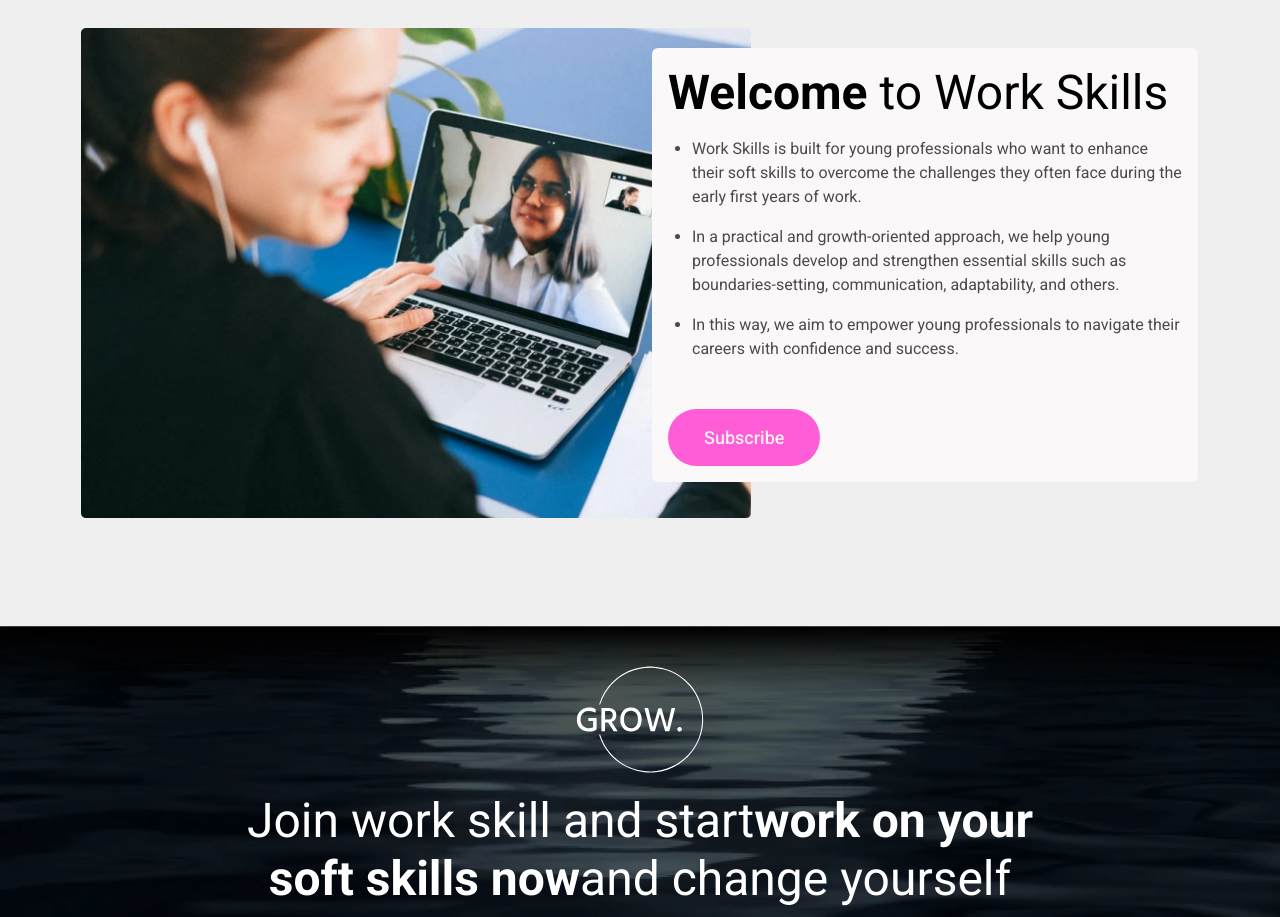
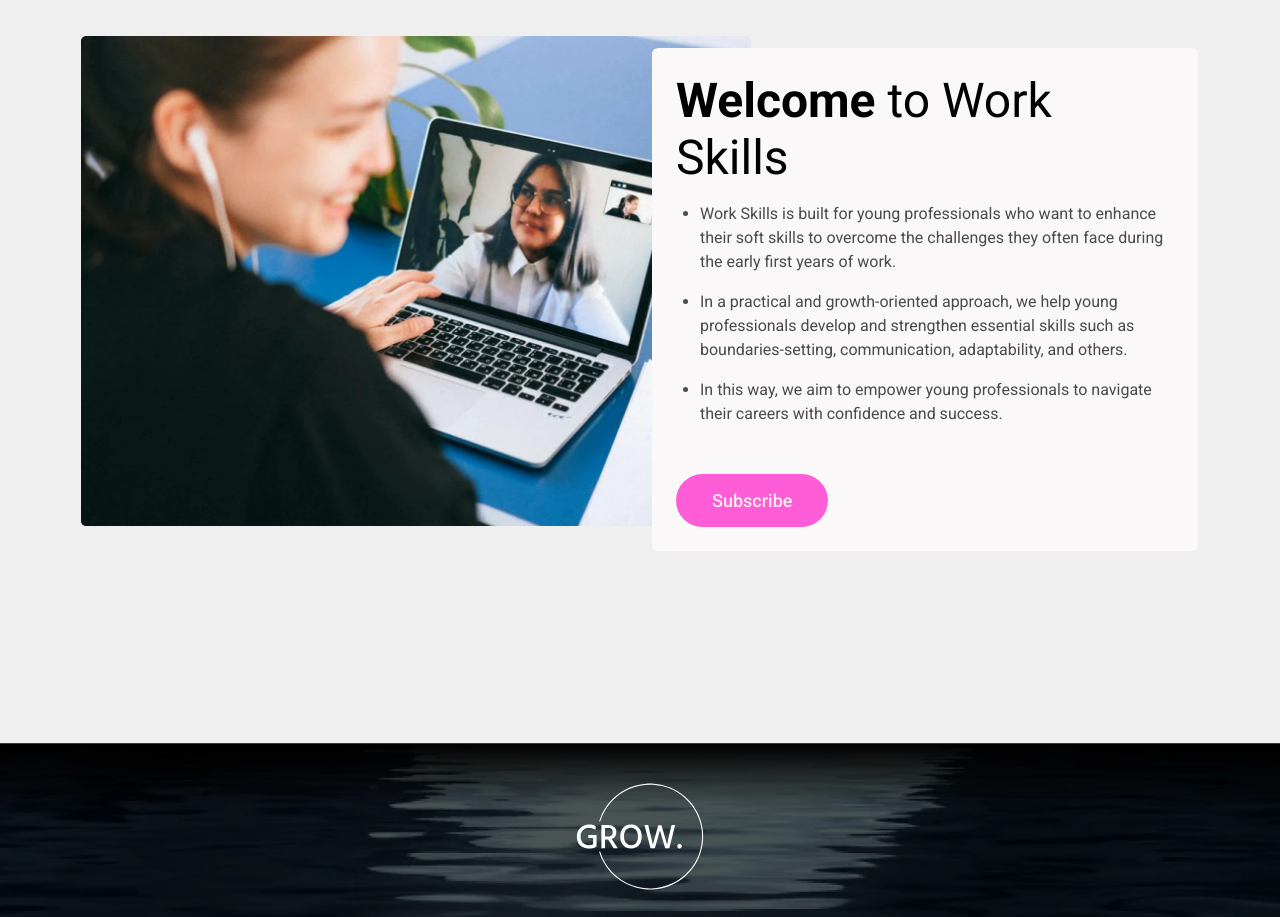
Before and after one commit to sukhvinder-jaat/grow, a React (Create React App) app: page / in a window 1280 px wide. Shown: the part 920-1837 px from the top of the page. Built offline with nearby package versions, Linux system fonts and the light colour scheme.

Commit message:
space arrange

```diff
--- a/src/App.css
+++ b/src/App.css
@@ -15,6 +15,7 @@
   --color-whiteCD: #cdc8c9;
   --color-whiteB7: #b7b9bb;
   --color-pinkFF: #ff5cd7;
+  --color-pinkF7: #ff7ddf;
   --color-silver8E: #8e9294;
   --color-silver87: #878a8d;
   --color-silver48: #484848;
@@ -103,6 +104,12 @@
 .bg_whiteF8 {
   background-color: var(--color-whiteF8);
 }
+.bg_pinkF7 {
+  background-color: var(--color-pinkF7);
+}
+button{
+  transition: 0.3s ease-in-out !important;
+}
 /* responisve */
 @media (max-width: 1023.98px) {
   :root {
--- a/src/App.js
+++ b/src/App.js
@@ -10,10 +10,7 @@ import { View } from "./components/View";
 import { Updated } from "./components/Updated";
 import BackToTop from "./components/common/BackToTop";
 import Preloader from "./components/common/Preloader";
-import AOS from "aos";
-import "aos/dist/aos.css";
 function App() {
-  AOS.init({ disable: "mobile", duration: 700, once: true });
   return (
     <>
       <div className=" bg_whiteEF overflow-hidden">
--- a/src/components/Frequently.jsx
+++ b/src/components/Frequently.jsx
@@ -6,15 +6,12 @@ export const Frequently = () => {
   return (
     <div className="bg_whiteEF position-relative z-1 mb-sm-5 mb-4 pb-lg-4 pt-md-0 pt-3">
       <Container className="py-md-5 py-4" id="events">
-        <p
-          className="ff_outfit fw-semibold fs_5xl text-center text-black mb-4 pb-3"
-          data-aos="fade-up"
-        >
+        <p className="ff_outfit fw-semibold fs_5xl text-center text-black mb-4 pb-3">
           Frequently Asked Questions
         </p>
         {/* accordian */}
         {AccordianData.map((data) => [
-          <Accordion key={data.id} data-aos="fade-up">
+          <Accordion key={data.id}>
             <Accordion.Item eventKey="0" className="mb-3">
               <Accordion.Header>
                 <p className="ff_outfit mb-0 fs_xl fw-medium clr_black0D lh_110">
--- a/src/components/Hero.jsx
+++ b/src/components/Hero.jsx
@@ -17,8 +17,8 @@ export const Hero = () => {
               the readable content of a page when looking at its layout. The
               point of using Lorem Ipsum is that it has a more-or-less norma.
             </p>
-            <button className="ff_roboto fw-medium fs_md lh_normal rounded-pill startBorder mt-sm-4 p_16_34 bg-transparent text-white">
-              Get Started
+            <button className="ff_roboto fw-medium fs_md lh_normal rounded-pill startBorder mt-sm-4 p_16_34 whiteHover position-relative overflow-hidden hoverWhite bg_whiteHover">
+              <span className=" position-relative">Get Started</span>
             </button>
           </div>
         </Container>
--- a/src/components/Join.jsx
+++ b/src/components/Join.jsx
@@ -11,19 +11,16 @@ export const Join = () => {
             src={joinLogo}
             alt="joinLogo"
             className="w-100 mx_128"
-            data-aos="fade-up"
           />
           <p
-            className="ff_roboto fs_4xl fw-normal text-center text-white lh_120 mx_800 mt_19 mb-0 lh_120"
-            data-aos="fade-up"
+            className="ff_roboto fs_4xl fw-normal text-center text-white lh_120 mx_800 my-3 py-1  mb-0 lh_120"
           >
             Join work skill and start
-            <span className="fw-semibold">work on your soft skills now</span>
+            <span className="fw-semibold"> work on your soft skills now </span>
             and change yourself
           </p>
           <p
-            className="mt_19 ff_roboto fs_sm fw-normal clr_whiteB7 mb_45 mx_510 text-center"
-            data-aos="fade-up"
+            className="ff_roboto fs_sm fw-normal clr_whiteB7 mb-lg-5 mb-4 mx_510 text-center"
           >
             Lpsum diam curabitur tincidunt sed vitae nulla a porttitor sed. Eros
             sem sed gravida in nulla dictum
--- a/src/components/Welcome.jsx
+++ b/src/components/Welcome.jsx
@@ -4,9 +4,12 @@ import { SubscribeBtn } from "./common/SubscribeBtn";
 import welcomeImg from "../assets/images/webp/WelcomeImg.webp";
 export const Welcome = () => {
   return (
-    <div className="bg_whiteEF pt-md-5 pb-md-4 my-md-5 my-4 position-relative z-1">
+    <div className="bg_whiteEF pt-md-5 pb-md-5 my-md-5 my-4 position-relative z-1">
       <Container>
-        <Row className="position-relative welcomeImg pt-md-0 pt-4" id="about">
+        <Row
+          className="position-relative welcomeImg pt-md-0 pt-4 pb-md-4"
+          id="about"
+        >
           <Col xl={6} md={4} xs={12}>
             <p className="d-md-none ff_roboto fw-normal text-black mb-0 fs_4xl mb-3">
               <span className="fw-semibold ">Welcome</span> to Work Skills
@@ -18,46 +21,22 @@ export const Welcome = () => {
             />
           </Col>
           <Col xl={6} md={8} xs={12} className="my-md-4 mb-md-4">
-            <div
-              className="bg_whiteFA rounded-2 p-sm-3 p-2 my-md-5 mb-5 mt-3 position-relative z-1"
-              data-aos-offset="200"
-              data-aos="fade-left"
-            >
-              <p
-                className="ff_roboto d-md-block lh_normal d-none fw-normal text-black mb-0 fs_4xl mb-3 "
-                data-aos-offset="200"
-                data-aos="fade-left"
-                data-aos-anchor-placement="center-bottom"
-              >
+            <div className="bg_whiteFA rounded-2 p-sm-4 p-2 my-md-5 mb-5 mt-3 position-relative z-1">
+              <p className="ff_roboto d-md-block lh_normal d-none fw-normal text-black mb-0 fs_4xl mb-3 ">
                 <span className="fw-semibold ">Welcome</span> to Work Skills
               </p>
               <ul className="ps-4 mb-xl-5 mb-4">
-                <li
-                  className="list_dot ff_roboto fs_sm fw-normal clr_silver4B mb-3"
-                  data-aos-offset="200"
-                  data-aos="fade-left"
-                  data-aos-anchor-placement="center-bottom"
-                >
+                <li className="list_dot ff_roboto fs_sm fw-normal clr_silver4B mb-3">
                   Work Skills is built for young professionals who want to
                   enhance their soft skills to overcome the challenges they
                   often face during the early first years of work.
                 </li>
-                <li
-                  className="list_dot ff_roboto fs_sm fw-normal clr_silver4B mb-3"
-                  data-aos="fade-left"
-                  data-aos-offset="200"
-                  data-aos-anchor-placement="center-bottom"
-                >
+                <li className="list_dot ff_roboto fs_sm fw-normal clr_silver4B mb-3">
                   In a practical and growth-oriented approach, we help young
                   professionals develop and strengthen essential skills such as
                   boundaries-setting, communication, adaptability, and others.
                 </li>
-                <li
-                  className="list_dot ff_roboto fs_sm fw-normal clr_silver4B"
-                  data-aos="fade-left"
-                  data-aos-anchor-placement="center-bottom"
-                  data-aos-offset="200"
-                >
+                <li className="list_dot ff_roboto fs_sm fw-normal clr_silver4B">
                   In this way, we aim to empower young professionals to navigate
                   their careers with confidence and success.
                 </li>
--- a/src/components/common/Preloader.jsx
+++ b/src/components/common/Preloader.jsx
@@ -13,8 +13,11 @@ const Preloader = () => {
       <div className="d-flex justify-content-center align-items-center min-vh-100">
         <span className="z-15 w-50 d-flex flex-column justify-content-center align-items-center">
           <div className="d-inline-block">
-            <p className="ff_roboto mx_600 lh_normal text-center fs_6xl text-white fw-normal mb-0 typed">
-              Grow <span className="fw-medium">Work</span> Skill
+            <p className="ff_roboto mx_600 lh_normal text-center fs_4xl text-white fw-normal mb-0 typed">
+              Meet <span className="fw-semibold">Work Skill</span> Your
+            </p>
+            <p className="ff_roboto mx_600 lh_normal text-center fs_4xl text-white fw-normal mb-0 typed">
+              Agency for Growth
             </p>
           </div>
         </span>
--- a/src/components/common/SubscribeBtn.jsx
+++ b/src/components/common/SubscribeBtn.jsx
@@ -3,10 +3,9 @@ export const SubscribeBtn = (props) => {
   return (
     <div>
       <button
-        data-aos="fade-up"
-        className="ff_roboto fw-medium fs_md lh_normal rounded-pill p_16_34 bg_pinkFF clr_whiteFFE subscribeHover"
+        className="ff_roboto whiteHover overflow-hidden position-relative fw-medium fs_md lh_normal rounded-pill p_16_34 bg_pinkFF clr_whiteFFE subscribeHover h_53 d-flex align-items-center"
       >
-        {props.text}
+        <span className="position-relative z-1">{props.text}</span>
       </button>
     </div>
   );
--- a/src/index.css
+++ b/src/index.css
@@ -5,11 +5,6 @@
   text-decoration: none !important;
   scroll-behavior: smooth;
   box-sizing: border-box !important;
-}
-.container {
-  max-width: 1140px !important;
-  padding-left: 12px !important;
-  padding-right: 12px !important;
 }
 .pointer {
   cursor: pointer;
@@ -114,9 +109,6 @@
 }
 .mx_800 {
   max-width: 800px;
-}
-.mt_19 {
-  margin-top: 19px;
 }
 .mx_510 {
   max-width: 510px;
@@ -234,6 +226,9 @@ button:focus:not(:focus-visible) {
 .min_h_140 {
   min-height: 140px;
 }
+.h_53{
+  height: 53px;
+}
 .p_12_24 {
   padding: 12px 24px;
 }
@@ -264,7 +259,6 @@ button:focus:not(:focus-visible) {
 .subscribeHover:hover {
   box-shadow: 0px 2px 12px 2px var(--color-pinkFF);
   border: 2px solid var(--color-pinkFF) !important;
-  background-color: transparent !important;
   color: var(--color-pinkFF) !important;
 }
 /* back to top */
@@ -295,6 +289,47 @@ button:focus:not(:focus-visible) {
   background-repeat: no-repeat;
   background-size: cover;
   position: fixed;
+}
+.w_188 {
+  width: 188px;
+}
+.hoverWhite {
+  background: transparent;
+  color: white;
+}
+.hoverWhite:hover {
+  color: black;
+}
+.whiteHover:before {
+  content: "";
+  position: absolute;
+  left: 0;
+  right: 0;
+  width: 1px;
+  top: 0;
+  bottom: 0;
+  margin: auto;
+  -webkit-transition: -webkit-transform 0.2s ease;
+  transition: all 0.3s ease;
+  z-index: 0;
+  opacity: 0;
+}
+.whiteHover:hover:before {
+  -webkit-transform: scaleX(200);
+  -ms-transform: scaleX(200);
+  transform: scaleX(200);
+  opacity: 1;
+}
+.bg_whiteHover::before {
+  background: white;
+}
+.subscribeHover::before{
+  background: white;
+}
+@media (min-width: 1199.98px) {
+  .container {
+    max-width: 1140px !important;
+  }
 }
 @media (min-width: 768px) and (max-width: 1920px) {
   .hero_h_custom {
```
Also changed, not shown: src/components/MyFooter.jsx (+21 -12 lines), src/components/Updated.jsx (+4 -8 lines), src/components/View.jsx (+11 -19 lines), src/assets/images/svg/inputBg.svg (added).
